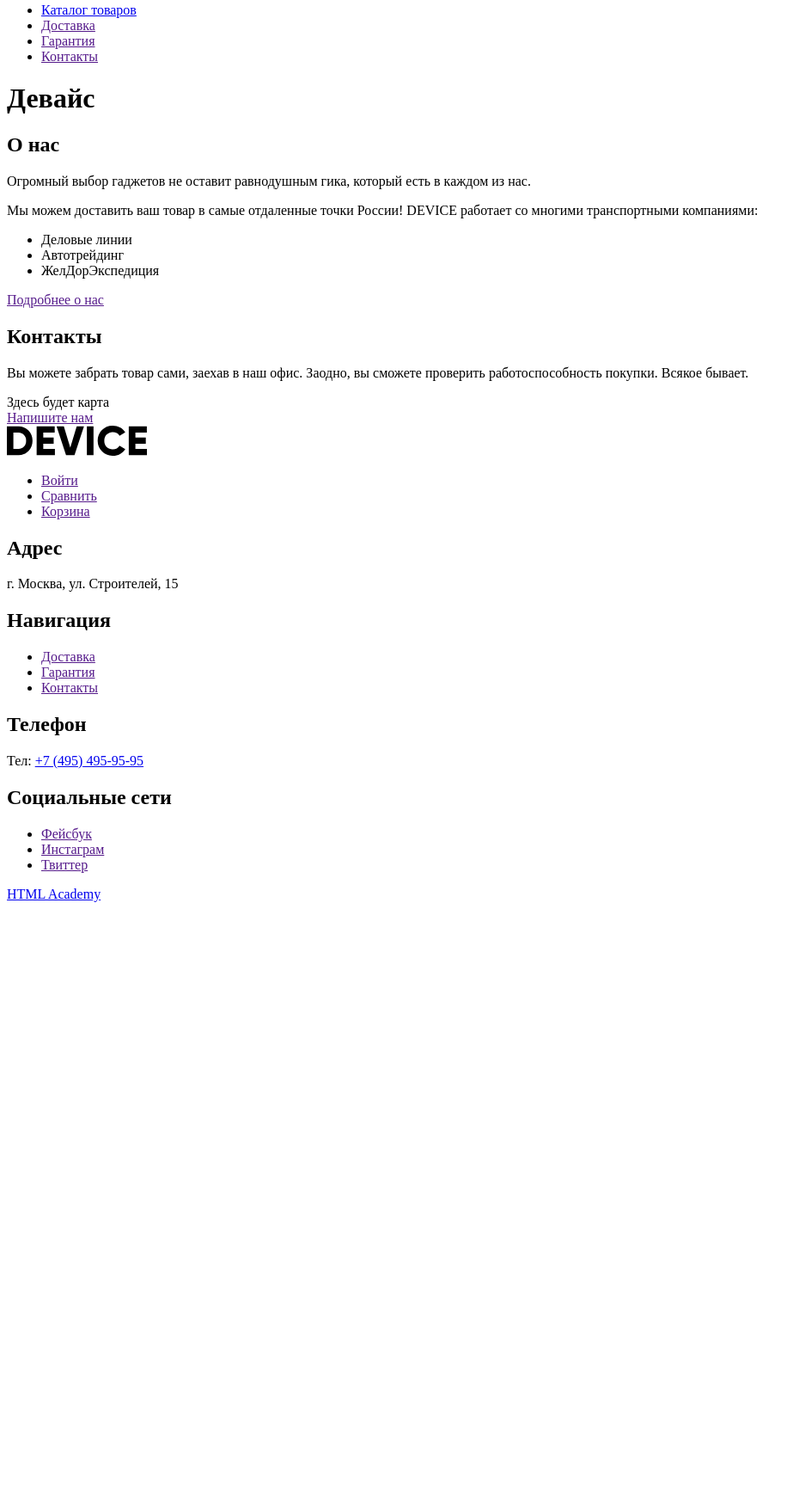
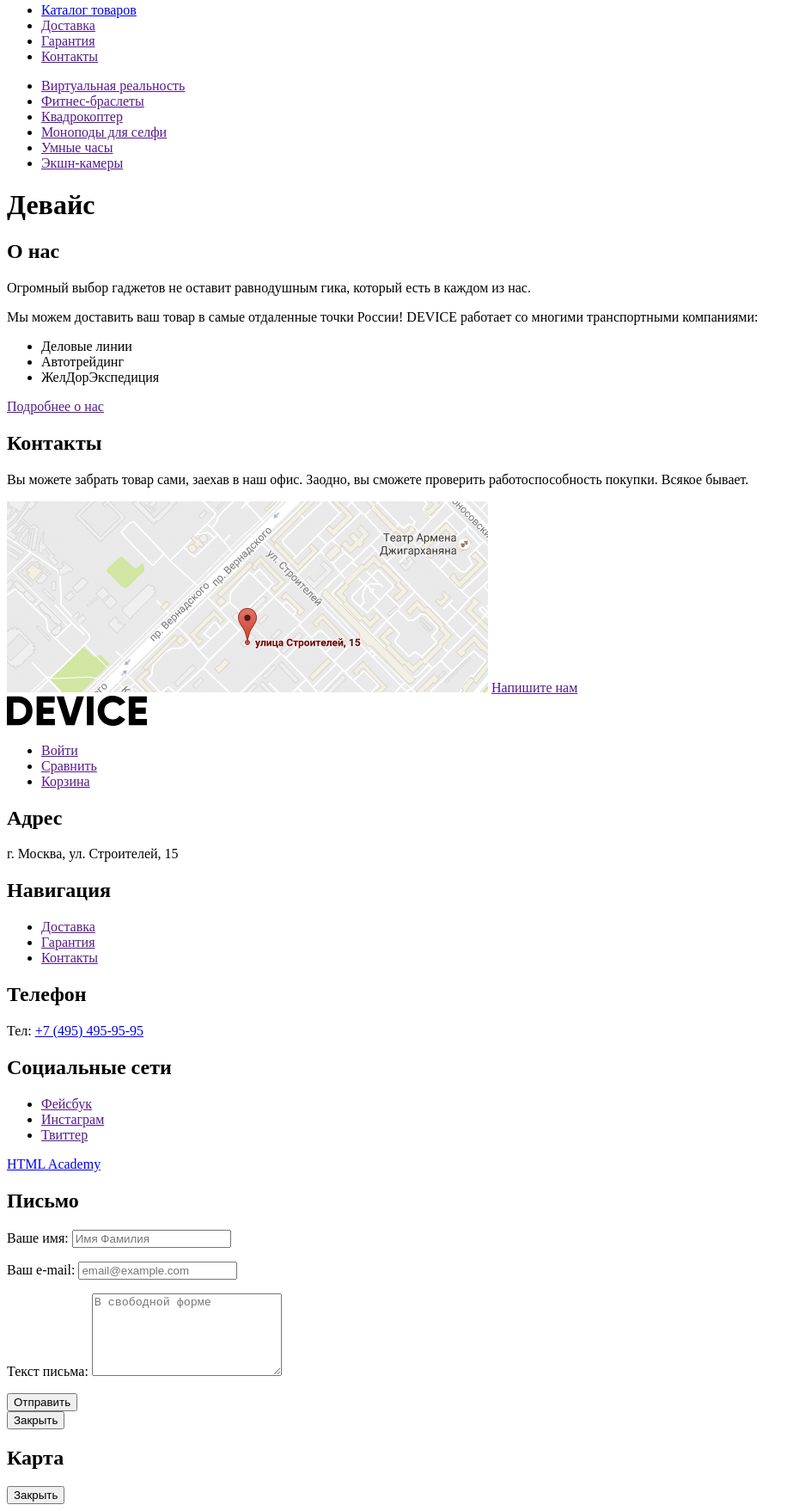
Before and after one commit to PropellerBeanie/217896-device-28, a plain HTML site: page index.html in a window 1280 px wide. Shown: the part 99-1856 px from the top of the page at 86% size, without its empty margins (0-937 px from the left). Before the commit the page ends 1156 px from the top, so only its background shows below. Drawn offline with Linux system fonts and the light colour scheme.

Commit message:
accessibility and forms

```diff
--- a/index.html
+++ b/index.html
@@ -18,9 +18,18 @@
     <nav>
       <ul>
         <li><a href="catalog.html">Каталог товаров</a></li>
+
         <li><a href="">Доставка</a></li>
         <li><a href="">Гарантия</a></li>
         <li><a href="">Контакты</a></li>
+      </ul>
+      <ul>
+        <li><a href="">Виртуальная реальность</a></li>
+        <li><a href="">Фитнес-браслеты</a></li>
+        <li><a href="">Квадрокоптер</a></li>
+        <li><a href="">Моноподы для селфи</a></li>
+        <li><a href="">Умные часы</a></li>
+        <li><a href="">Экшн-камеры</a></li>
       </ul>
     </nav>
   </header>
@@ -40,12 +49,12 @@
     <section>
       <h2>Контакты</h2>
       <p>Вы можете забрать товар сами, заехав в наш офис. Заодно, вы сможете проверить работоспособность покупки. Всякое бывает.</p>
-      <div>Здесь будет карта</div>
+      <a href=""><img src="img/map-small.png" alt="Карта" width="560" height="222"></a>
       <a href="">Напишите нам</a>
     </section>
   </main>
   <footer>
-    <a><img src="img/logo.svg" alt="Logo 'Device'" width="163" height="35"></a>
+    <a><img src="img/logo.svg" alt="Лого «Девайс»" width="163" height="35"></a>
     <ul>
       <li><a href="">Войти</a></li>
       <li><a href="">Сравнить</a></li>
@@ -83,6 +92,31 @@
     </section>
     <a href="https://htmlacademy.ru/intensive/htmlcss" target="_blank">HTML Academy</a>
   </footer>
+  <section>
+    <h2>Письмо</h2>
+    <form action="https://echo.htmlacademy.ru" method="post">
+      <p>
+        <label for="write-us-name">Ваше имя:</label>
+        <input type="text" id="write-us-name" name="name" placeholder="Имя Фамилия">
+      </p>
+      <p>
+        <label for="write-us-email">Ваш e-mail:</label>
+        <input type="text" id="write-us-email" name="email" placeholder="email@example.com">
+      </p>
+      <p>
+        <label for="write-us-text">Текст письма:</label>
+        <textarea id="write-us-text" name="text" rows="6" cols="25" placeholder="В свободной форме"></textarea>
+      </p>
+      <button type="submit">Отправить</button>
+    </form>
+    <button type="button">Закрыть</button>
+  </section>
+  <section>
+    <h2>Карта</h2>
+    <script type="text/javascript" charset="utf-8" async
+      src="https://api-maps.yandex.ru/services/constructor/1.0/js/?um=constructor%3A935f923f2f676eb00b3ad434880b674c096c6cd33c6324bd06c241344dcf48ba&amp;width=994&amp;height=593&amp;lang=ru_RU&amp;scroll=true"></script>
+    <button type="button">Закрыть</button>
+  </section>
 </body>
 
 </html>
```
Also changed, not shown: catalog.html (+31 -2 lines), img/map-big.png (added), img/map-small.png (added).
